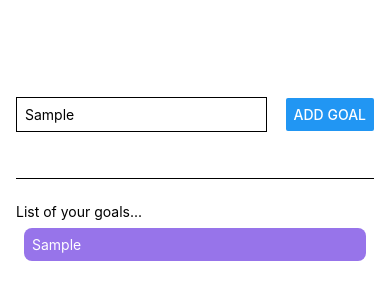
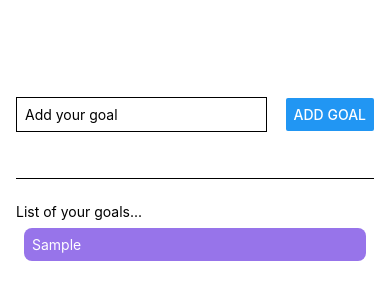
Before and after one commit to akshaykamath45/Goals-App, a React Native app: screen / in a window 390 px wide. Both pictures are taken after typing "Sample" into the empty fields and a click on the button "ADD GOAL". Shown: the top 300 px of the page. Built offline with nearby package versions, Linux system fonts and the light colour scheme.

Commit message:
refactor : converting to components

```diff
--- a/App.js
+++ b/App.js
@@ -1,21 +1,11 @@
 import { useState } from "react";
-import {
-  StyleSheet,
-  Text,
-  View,
-  Button,
-  TextInput,
-  ScrollView,
-  FlatList,
-} from "react-native";
+import { StyleSheet, Text, View, FlatList } from "react-native";
+import { GoalItem } from "./components/GoalItem";
+import { GoalInput } from "./components/GoalInput";
+export default function App() {
+  const [goals, setGoals] = useState([]);
 
-export default function App() {
-  const [enteredGoalText, setEnteredGoalText] = useState("");
-  const [goals, setGoals] = useState([]);
-  const goalInputHandler = (enteredText) => {
-    setEnteredGoalText(enteredText);
-  };
-  const addGoalHandler = () => {
+  const addGoalHandler = ( enteredGoalText ) => {
     console.log(enteredGoalText);
     setGoals((currentGoals) => [
       ...currentGoals,
@@ -24,25 +14,14 @@ export default function App() {
   };
   return (
     <View style={styles.appContainer}>
-      <View style={styles.inputContainer}>
-        <TextInput
-          placeholder="Add your goal"
-          style={styles.textInput}
-          onChangeText={goalInputHandler}
-        />
-        <Button title="Add Goal" onPress={addGoalHandler} />
-      </View>
+      <GoalInput onAddGoal={addGoalHandler} />
       <View style={styles.goalsContainer}>
         <Text>List of your goals...</Text>
         <FlatList
           alwaysBounceVertical={false}
           data={goals}
           renderItem={(itemData) => {
-            return (
-              <View key={itemData.index} style={styles.goalItem}>
-                <Text style={styles.goalText}>{itemData.item.text}</Text>
-              </View>
-            );
+            return <GoalItem itemData={itemData} />;
           }}
           keyExtractor={(item, index) => {
             return item.id;
@@ -58,32 +37,10 @@ const styles = StyleSheet.create({
     flex: 1,
     paddingTop: 50,
     paddingHorizontal: 16,
+    backgroundColor: "white",
   },
-  inputContainer: {
-    flex: 1,
-    flexDirection: "row",
-    justifyContent: "space-between",
-    alignItems: "center",
-    borderBottomWidth: 1,
-    marginBottom: 24,
-  },
-  textInput: {
-    borderWidth: 1,
-    borderColor: "black",
-    width: "70%",
-    padding: 8,
-    marginRight: 8,
-  },
+
   goalsContainer: {
     flex: 5,
   },
-  goalItem: {
-    backgroundColor: "rgb(151,116,234)",
-    padding: 8,
-    borderRadius: 8,
-    margin: 8,
-  },
-  goalText: {
-    color: "white",
-  },
 });
--- /dev/null
+++ b/components/GoalInput.js
@@ -0,0 +1,42 @@
+import { View, Button, TextInput, StyleSheet } from "react-native";
+import { useState } from "react";
+export const GoalInput = ({onAddGoal}) => {
+  const [enteredGoalText, setEnteredGoalText] = useState("");
+
+  const goalInputHandler = (enteredText) => {
+    setEnteredGoalText(enteredText);
+  };
+  const addGoalHandler = () => {
+    onAddGoal(enteredGoalText);
+    setEnteredGoalText('');
+  };
+  return (
+    <View style={styles.inputContainer}>
+      <TextInput
+        placeholder="Add your goal"
+        style={styles.textInput}
+        onChangeText={goalInputHandler}
+        value={enteredGoalText}
+      />
+      <Button title="Add Goal" onPress={addGoalHandler} />
+    </View>
+  );
+};
+
+const styles = StyleSheet.create({
+  inputContainer: {
+    flex: 1,
+    flexDirection: "row",
+    justifyContent: "space-between",
+    alignItems: "center",
+    borderBottomWidth: 1,
+    marginBottom: 24,
+  },
+  textInput: {
+    borderWidth: 1,
+    borderColor: "black",
+    width: "70%",
+    padding: 8,
+    marginRight: 8,
+  },
+});
--- /dev/null
+++ b/components/GoalItem.js
@@ -0,0 +1,20 @@
+import { View, Text, StyleSheet } from "react-native";
+export const GoalItem = ({itemData}) => {
+  return (
+    <View key={itemData.index} style={styles.goalItem}>
+      <Text style={styles.goalText}>{itemData.item.text}</Text>
+    </View>
+  );
+};
+
+const styles = StyleSheet.create({
+  goalItem: {
+    backgroundColor: "rgb(151,116,234)",
+    padding: 8,
+    borderRadius: 8,
+    margin: 8,
+  },
+  goalText: {
+    color: "white",
+  },
+});
```
